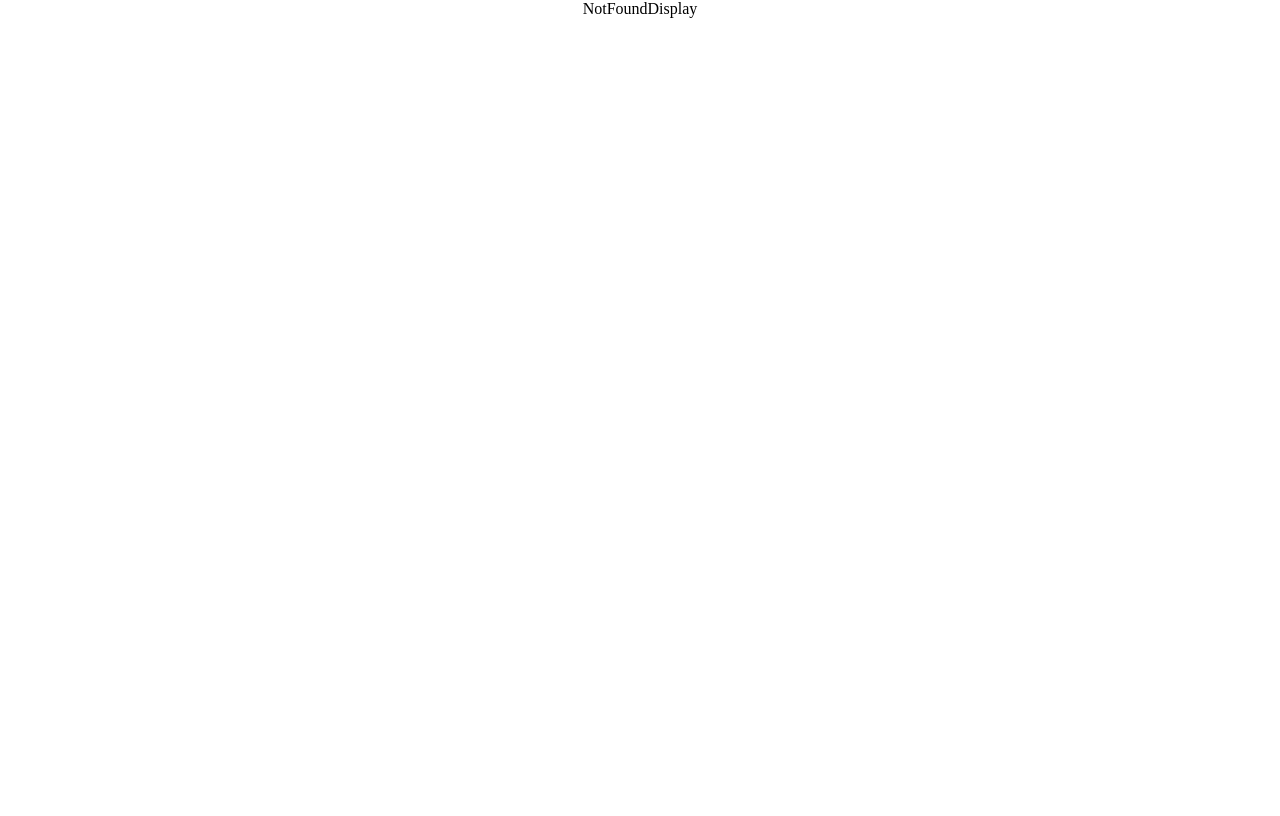
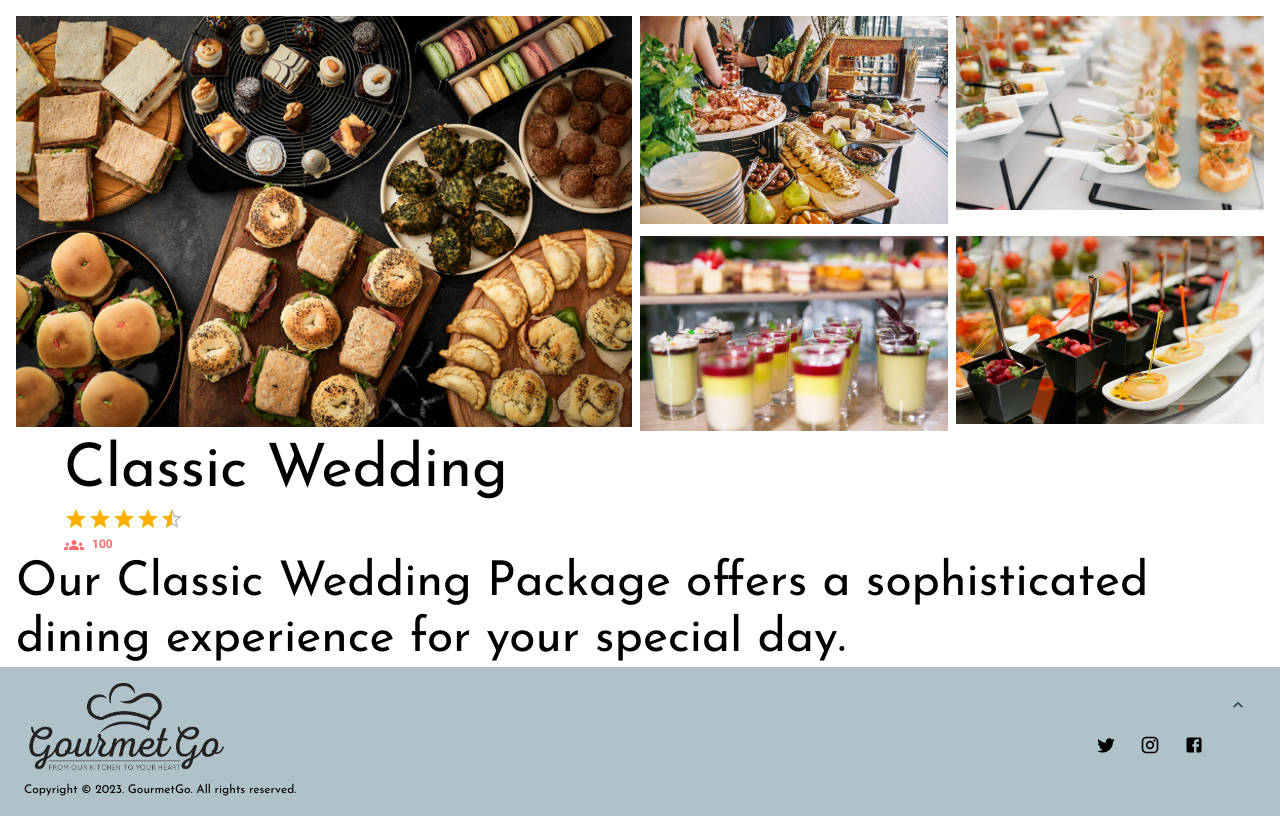
Before and after one commit to josedleonett/GourmetGo, a React (Vite) app in the folder FrontEnd/: page /product/1 in a window 1280 px wide. Before the commit this address had no page. Built offline with nearby package versions, Linux system fonts and the light colour scheme.

Commit message:
gallery added to productDetail

```diff
--- a/FrontEnd/package.json
+++ b/FrontEnd/package.json
@@ -19,6 +19,7 @@
     "react": "^18.2.0",
     "react-dom": "^18.2.0",
     "react-icons": "^4.10.1",
+    "react-image": "^4.1.0",
     "react-material-ui-carousel": "^3.4.2",
     "react-router-dom": "^6.4.1"
   },
--- a/FrontEnd/src/App.css
+++ b/FrontEnd/src/App.css
@@ -1,13 +1,14 @@
 
 #root {
   margin: 0 auto;
+  width: 100%;
 }
 
 body {
   margin: 0;
 }
 
-h2 {
+/* h2 {
   color: #1E1E1E;
   font-weight: bold;
   font-size: 3vw;
@@ -15,4 +16,4 @@ h2 {
   width: 40vw;
   top: 3vw;
   left: 6vw;
-}
+} */
--- a/FrontEnd/src/App.jsx
+++ b/FrontEnd/src/App.jsx
@@ -7,8 +7,8 @@ import FooterContainer from "./container/FooterContainer";
 function App() {
   return (
     <>
-      <HeaderContainer />
-      <HomeContainer />
+      {/* <HeaderContainer /> */}
+      <Outlet />
       <FooterContainer />
     </>
   );
--- /dev/null
+++ b/FrontEnd/src/container/ProductDetailContainer.jsx
@@ -0,0 +1,10 @@
+import React from 'react'
+import ProductDetailDisplay from '../display/ProductDetailDisplay'
+
+const ProductDetailContainer = () => {
+  return (
+    <ProductDetailDisplay/>
+  )
+}
+
+export default ProductDetailContainer
--- a/FrontEnd/src/display/CardProductGridDisplay.jsx
+++ b/FrontEnd/src/display/CardProductGridDisplay.jsx
@@ -4,13 +4,12 @@ import { Grid, Pagination, Container, Box } from "@mui/material";
 
 const CardProductGridDisplay = ({ list }) => {
   const [page, setPage] = useState(1);
-  const containerRef = useRef(null); // Paso 1: Crear una referencia
+  const containerRef = useRef(null);
 
   const handleChange = (event, value) => {
     event.preventDefault();
     setPage(value);
 
-    // Scroll to start
     containerRef.current.scrollIntoView({
       behavior: "smooth",
       block: "start",
@@ -23,6 +22,7 @@ const CardProductGridDisplay = ({ list }) => {
     <Container maxWidth="xl" ref={containerRef}>
       <Grid container spacing={4} columns={{ lg: 5, md: 3, sm: 1 }}>
         {list[page - 1].map((item) => (
+
           <Grid item key={item.id} lg={1} md={1} sm={1}>
             {
               <CardProductContainer
--- a/FrontEnd/src/display/HeaderDisplay.css
+++ b/FrontEnd/src/display/HeaderDisplay.css
@@ -1,4 +1,4 @@
-.image-container {
+/* .image-container {
     width: 100%;
     height: 45vw;
     position: relative;
@@ -34,7 +34,7 @@ h2 {
     left: 7vw;
     font-family: 'Josefin Sans', sans-serif;
     z-index: 1100;
-  }
+}
 
 .circle-description {
     font-family: 'Josefin Sans', sans-serif;
@@ -43,4 +43,4 @@ h2 {
     left: 8vw;
     font-size: 1.2vw;
     width: 17vw;
-}
+} */
--- /dev/null
+++ b/FrontEnd/src/display/ProductDetailDisplay.jsx
@@ -0,0 +1,97 @@
+import {
+  Box,
+  Button,
+  Container,
+  Grid,
+  ImageList,
+  ImageListItem,
+  Paper,
+  Rating,
+  Stack,
+  Typography,
+} from "@mui/material";
+import React from "react";
+import { cateringPackages } from "../test/dataApiSample";
+import { useParams } from "react-router-dom";
+import GroupsIcon from "@mui/icons-material/Groups";
+import CardCategoryContainer from "../container/CardCategoryContainer";
+
+const ProductDetailDisplay = () => {
+  const packageList = cateringPackages;
+  const { id } = useParams();
+
+  function findPackageById(array, idToFind) {
+    for (let i = 0; i < array.length; i++) {
+      if (array[i].id == idToFind) {
+        return i;
+      }
+    }
+    return -1;
+  }
+
+  const mainPackageId = findPackageById(packageList, id);
+
+  return (
+    <Box sx={{ padding: 2 }}>
+      <Grid container justifyContent="space-evenly">
+        <Grid item pr={1} lg={6} md={6}>
+          <Box
+            component="img"
+            src={packageList[mainPackageId].galleryImages[0]}
+            alt="Image 1"
+            width="100%"
+          ></Box>
+        </Grid>
+
+        <Grid
+          container
+          item
+          justifyContent="space-evenly"
+          spacing={1}
+          lg={6}
+          md={6}
+        >
+          {packageList[mainPackageId].galleryImages.slice(1).map((image, i) => (
+            <Grid item key={i} xs={3} lg={6} md={6}>
+              <Box
+                component="img"
+                src={`${image}?&fit=crop&auto=format`}
+                alt={`Image ${i + 2}`}
+                width="100%"
+              ></Box>
+            </Grid>
+          ))}
+        </Grid>
+      </Grid>
+
+      <Container>
+        <Typography variant="h2">{packageList[mainPackageId].name}</Typography>
+        <Rating
+          name="valoration"
+          value={packageList[mainPackageId].rating}
+          readOnly
+          precision={0.5}
+        />
+        <Stack
+          direction="row"
+          spacing={1}
+          alignItems="center"
+          color={"secondary.main"}
+        >
+          <GroupsIcon fontSize="small" />
+          <Typography variant="caption" fontFamily={"Roboto"}>
+            {packageList[mainPackageId].numberDiners}
+          </Typography>
+        </Stack>
+      </Container>
+
+      <Box>
+        <Typography variant="h3">
+          {packageList[mainPackageId].description}
+        </Typography>
+      </Box>
+    </Box>
+  );
+};
+
+export default ProductDetailDisplay;
--- a/FrontEnd/src/index.css
+++ b/FrontEnd/src/index.css
@@ -1,5 +1,5 @@
-body {
+/* body {
     display: grid;
     min-height: 1v;
     grid-template-rows: auto 1fr auto;
-}
+} */
--- a/FrontEnd/src/main.jsx
+++ b/FrontEnd/src/main.jsx
@@ -8,6 +8,7 @@ import HomeContainer from "./container/HomeContainer.jsx";
 import { ContextProvider } from "./context/Global.context.jsx";
 import { ThemeProvider } from "@mui/material/styles";
 import { theme } from "./utils/theme.jsx";
+import ProductDetailContainer from "./container/ProductDetailContainer.jsx";
 
 const router = createBrowserRouter([
   {
@@ -19,6 +20,10 @@ const router = createBrowserRouter([
         index: true,
         path: "/",
         element: <HomeContainer />,
+      },
+      {
+        path: "/product/:id",
+        element: <ProductDetailContainer />,
       },
     ],
   },
--- a/FrontEnd/src/test/dataApiSample.jsx
+++ b/FrontEnd/src/test/dataApiSample.jsx
@@ -7,6 +7,7 @@ export const categories = [
     description:
       "Our catering service offers an international buffet that will take you on a culinary journey around the world. Enjoy a wide variety of flavors and exquisite dishes from different cultures to delight your guests.",
     img: "../../public/images/image 7.png",
+    bundleList: []
   },
   {
     id: 2,
@@ -154,6 +155,8 @@ export const cateringPackages = [
       "../../public/images/image 1.png",
       "../../public/images/image 2.png",
       "../../public/images/image 3.png",
+      "../../public/images/image 10.png",
+      "../../public/images/image 12.png",
     ],
     categoryList: [1, 2],
     starter: {
```
Also changed, not shown: 1 other file (tests, documents, lock files or other folders).
